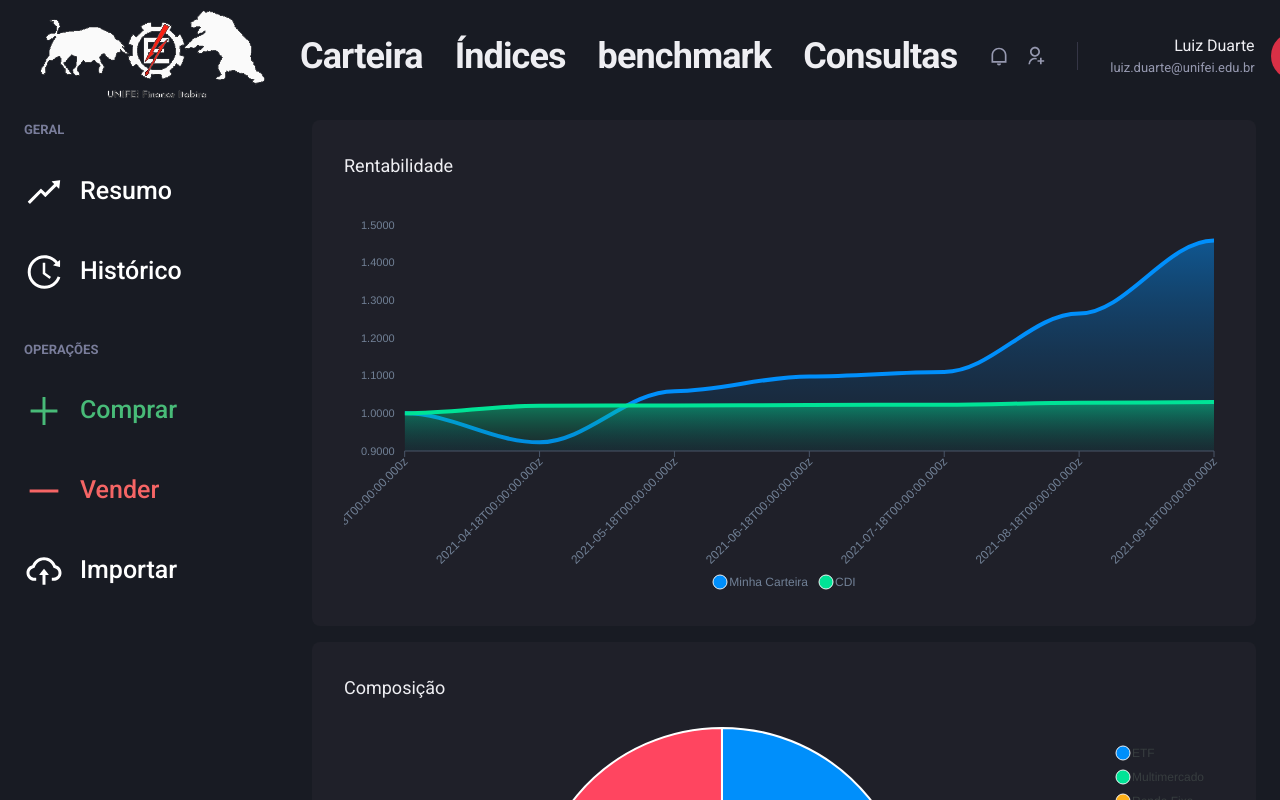
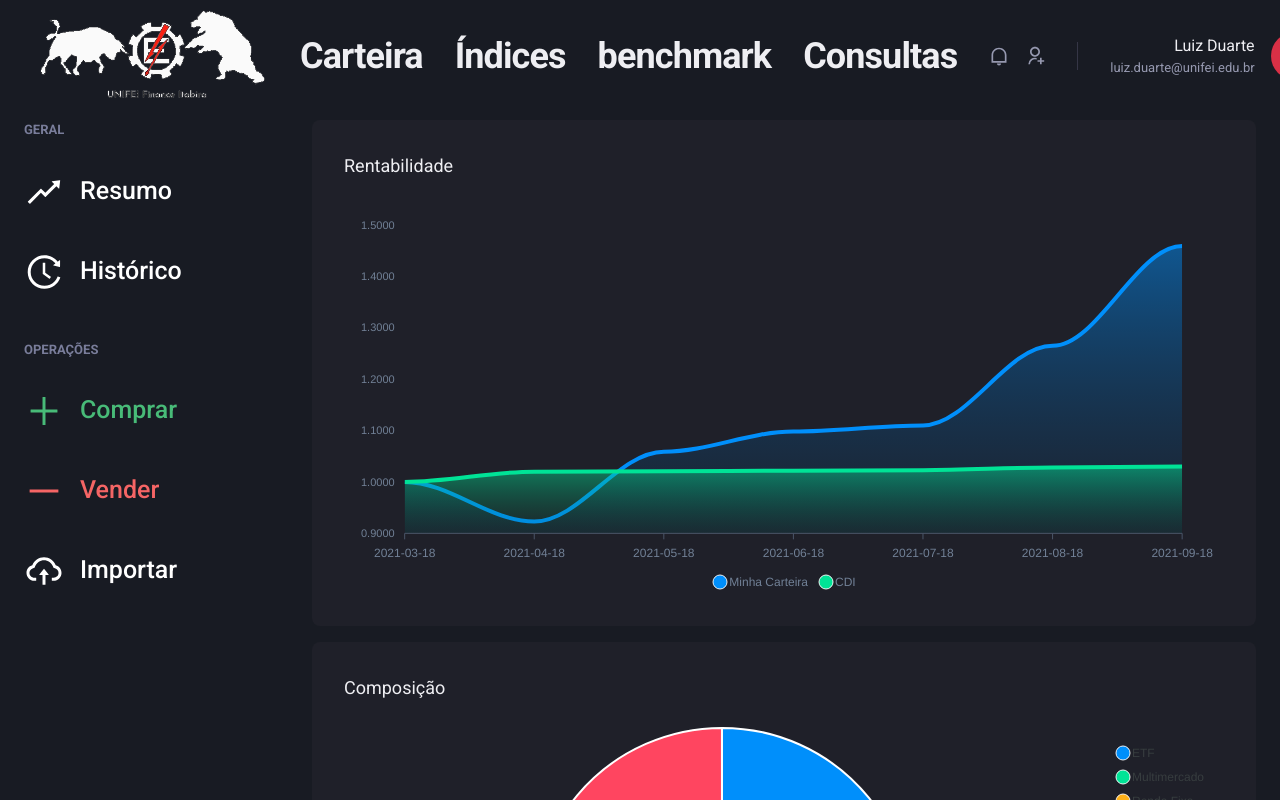
Before and after one commit to LuizHduarte/UNIFEIFinance-FrontEnd, a Next.js app: page /dashboard in a window 1280 px wide. Shown: the top 800 px of the page. Built offline with nearby package versions, Linux system fonts and the light colour scheme.

Commit message:
new format on datetime label

```diff
--- a/src/pages/dashboard.tsx
+++ b/src/pages/dashboard.tsx
@@ -31,13 +31,9 @@ const optionsLine = {
   },
   xaxis: {
     labels: {
-      datetimeFormatter: {
-        year: 'yyyy',
-        month: 'MMM \'yy',
-        day: 'dd MMM',
-        hour: 'HH:mm'
-      }
+      format: 'MM yyyy'
     },
+
     axisBorder: {
       color: theme.colors.gray[600]
     },
@@ -45,13 +41,13 @@ const optionsLine = {
       color: theme.colors.gray[600]
     },
     categories: [
-      '2021-03-18T00:00:00.000z',
-      '2021-04-18T00:00:00.000z',
-      '2021-05-18T00:00:00.000z',
-      '2021-06-18T00:00:00.000z',
-      '2021-07-18T00:00:00.000z',
-      '2021-08-18T00:00:00.000z',
-      '2021-09-18T00:00:00.000z',
+      '2021-03-18',
+      '2021-04-18',
+      '2021-05-18',
+      '2021-06-18',
+      '2021-07-18',
+      '2021-08-18',
+      '2021-09-18',
     ],
   },
   fill: {
--- a/src/pages/index.tsx
+++ b/src/pages/index.tsx
@@ -26,7 +26,7 @@ export default function SignIn() {
           <Input name="password" type='password' label="Senha" />
         </Stack>
 
-        <Button type='submit' mt='6' colorScheme='red.400' size='lg'>Entrar</Button>
+        <Button type='submit' mt='6' colorScheme='red' size='lg'>Entrar</Button>
       </Flex>
     </Flex>
   )
```
